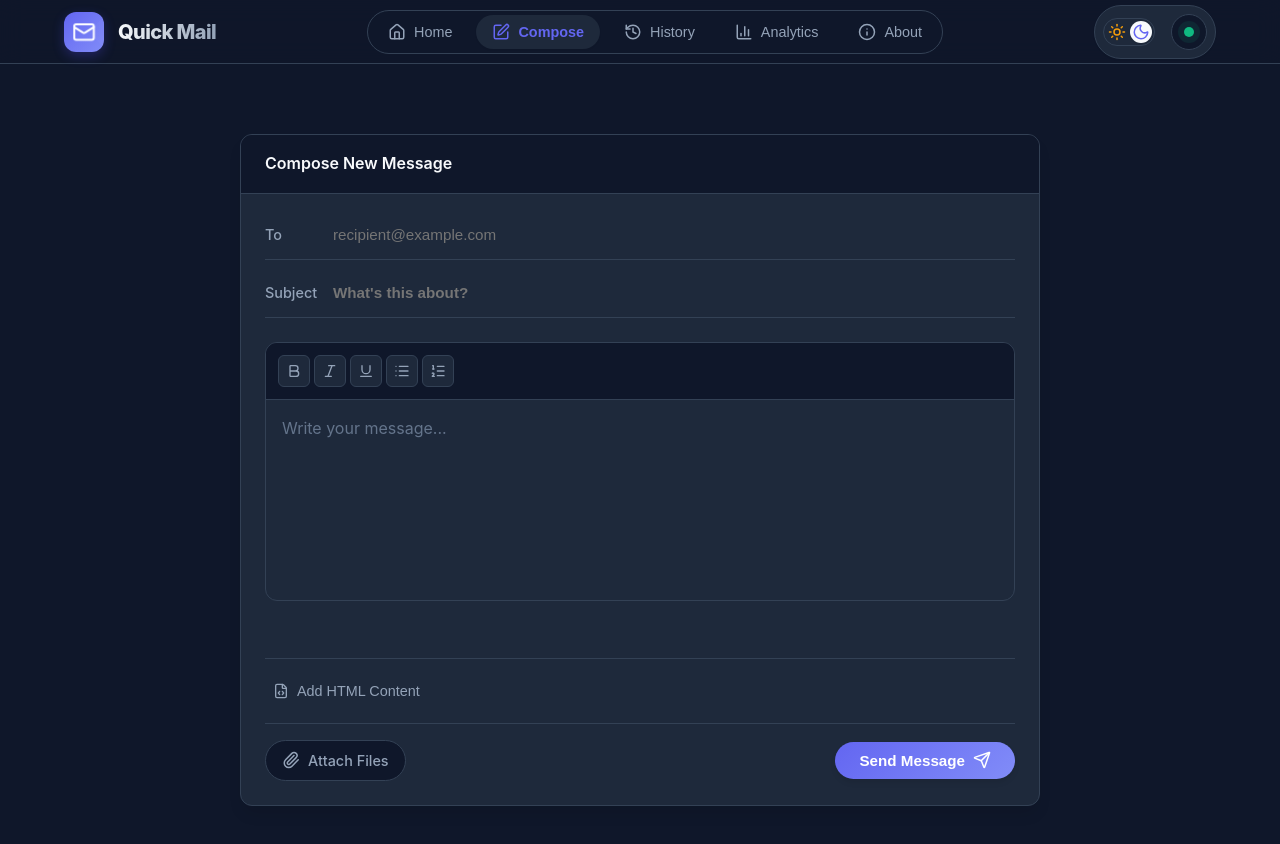
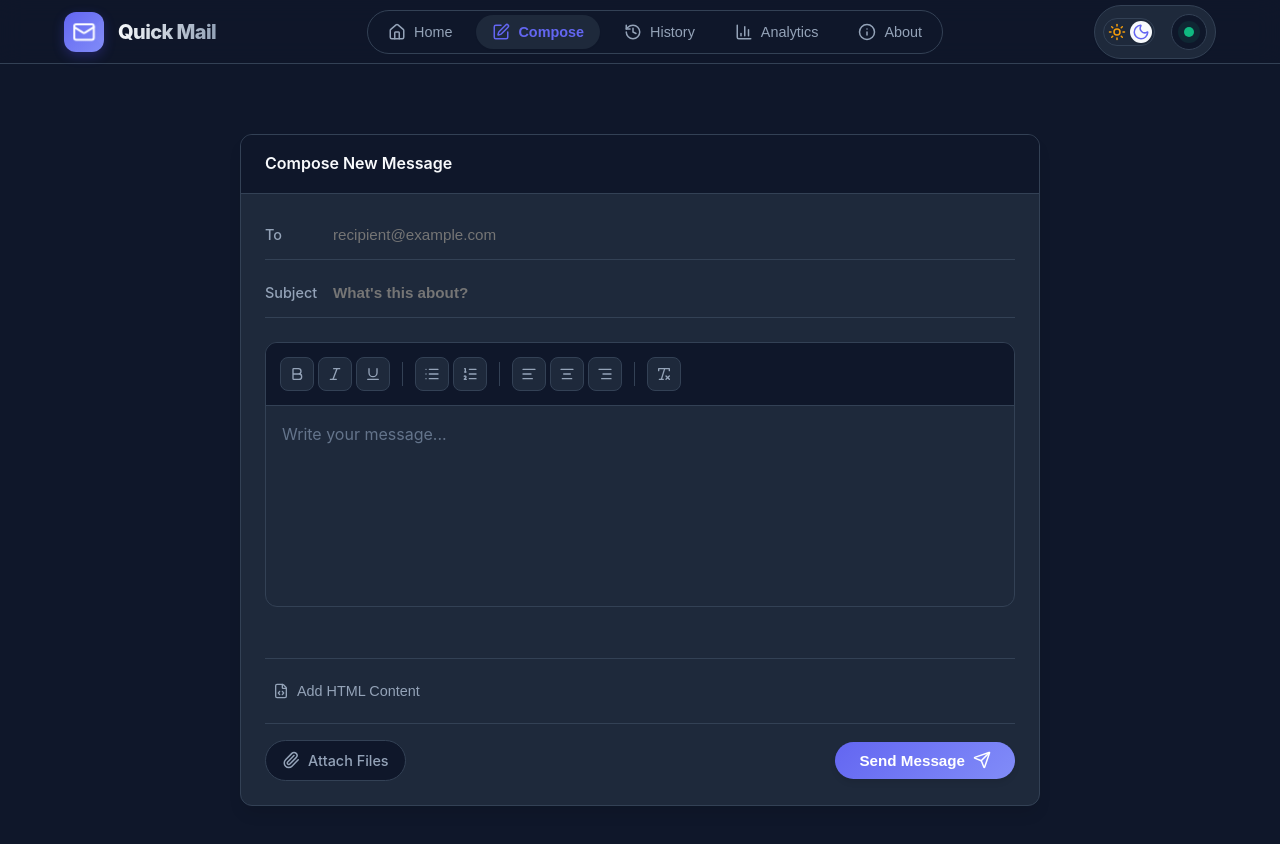
Before and after one commit to janak0ff/MERN-gmail-smpt, a React (Vite) app in the folder frontend/: page / in a window 1280 px wide. Both pictures are taken after a click on the button "Start Sending". Shown: the top 844 px of the page. Built offline with nearby package versions, Linux system fonts and the light colour scheme.

Commit message:
feat: Enhance simple editor with active button states, new formatting options, and improved toolbar styling.

```diff
--- a/frontend/src/App.css
+++ b/frontend/src/App.css
@@ -1390,46 +1390,74 @@ body {
   border: 1px solid var(--border-color);
   border-radius: var(--radius-lg);
   overflow: hidden;
-  transition: var(--transition);
+  transition: all 0.3s cubic-bezier(0.4, 0, 0.2, 1);
 }
 
 .simple-editor:focus-within {
   border-color: var(--primary);
-  box-shadow: 0 0 0 3px rgba(99, 102, 241, 0.1);
+  box-shadow: 0 0 0 4px rgba(99, 102, 241, 0.1);
 }
 
 .editor-toolbar {
   display: flex;
-  gap: 0.25rem;
-  padding: 0.75rem;
+  gap: 0.5rem;
+  padding: 0.875rem;
   background: var(--bg-main);
   border-bottom: 1px solid var(--border-color);
   flex-wrap: wrap;
+  align-items: center;
+}
+
+.toolbar-group {
+  display: flex;
+  gap: 0.25rem;
+}
+
+.toolbar-separator {
+  width: 1px;
+  height: 24px;
+  background: var(--border-color);
+  margin: 0 0.25rem;
 }
 
 .editor-btn {
   display: flex;
   align-items: center;
   justify-content: center;
-  width: 32px;
-  height: 32px;
+  width: 34px;
+  height: 34px;
   background: var(--bg-card);
   border: 1px solid var(--border-color);
-  border-radius: var(--radius-sm);
+  border-radius: var(--radius-md);
   color: var(--text-secondary);
   cursor: pointer;
-  transition: var(--transition);
+  transition: all 0.2s cubic-bezier(0.4, 0, 0.2, 1);
+  position: relative;
 }
 
 .editor-btn:hover {
+  background: rgba(99, 102, 241, 0.1);
+  color: var(--primary);
+  border-color: var(--primary);
+  transform: translateY(-2px);
+  box-shadow: 0 2px 8px rgba(99, 102, 241, 0.15);
+}
+
+.editor-btn:active {
+  transform: translateY(0);
+  box-shadow: none;
+}
+
+.editor-btn.active {
   background: var(--primary);
   color: white;
   border-color: var(--primary);
-  transform: translateY(-1px);
-}
-
-.editor-btn:active {
-  transform: translateY(0);
+  box-shadow: 0 2px 8px rgba(99, 102, 241, 0.3);
+}
+
+.editor-btn.active:hover {
+  background: var(--primary-hover);
+  border-color: var(--primary-hover);
 }
 
 .editor-content {
--- a/frontend/src/components/SimpleEditor.jsx
+++ b/frontend/src/components/SimpleEditor.jsx
@@ -1,9 +1,10 @@
-import React, { useRef, useEffect } from 'react';
-import { Bold, Italic, Underline, List, ListOrdered } from 'lucide-react';
+import React, { useRef, useEffect, useState } from 'react';
+import { Bold, Italic, Underline, List, ListOrdered, AlignLeft, AlignCenter, AlignRight, RemoveFormatting } from 'lucide-react';
 
 const SimpleEditor = ({ value, onChange, placeholder }) => {
     const editorRef = useRef(null);
     const isUpdating = useRef(false);
+    const [activeFormats, setActiveFormats] = useState(new Set());
 
     useEffect(() => {
         if (editorRef.current && !isUpdating.current) {
@@ -14,17 +15,40 @@ const SimpleEditor = ({ value, onChange, placeholder }) => {
         }
     }, [value]);
 
+    const updateActiveFormats = () => {
+        const active = new Set();
+        if (document.queryCommandState('bold')) active.add('bold');
+        if (document.queryCommandState('italic')) active.add('italic');
+        if (document.queryCommandState('underline')) active.add('underline');
+        if (document.queryCommandState('insertUnorderedList')) active.add('insertUnorderedList');
+        if (document.queryCommandState('insertOrderedList')) active.add('insertOrderedList');
+        if (document.queryCommandState('justifyLeft')) active.add('justifyLeft');
+        if (document.queryCommandState('justifyCenter')) active.add('justifyCenter');
+        if (document.queryCommandState('justifyRight')) active.add('justifyRight');
+        setActiveFormats(active);
+    };
+
     const handleInput = () => {
         if (editorRef.current) {
             isUpdating.current = true;
             const htmlContent = editorRef.current.innerHTML;
             const textContent = editorRef.current.innerText;
             onChange({ html: htmlContent, text: textContent });
+            updateActiveFormats();
             setTimeout(() => {
                 isUpdating.current = false;
             }, 0);
         }
     };
+
+    const handleSelectionChange = () => {
+        updateActiveFormats();
+    };
+
+    useEffect(() => {
+        document.addEventListener('selectionchange', handleSelectionChange);
+        return () => document.removeEventListener('selectionchange', handleSelectionChange);
+    }, []);
 
     const execCommand = (command, value = null) => {
         document.execCommand(command, false, value);
@@ -32,22 +56,38 @@ const SimpleEditor = ({ value, onChange, placeholder }) => {
         handleInput();
     };
 
-    const formatButtons = [
-        { command: 'bold', icon: Bold, label: 'Bold' },
-        { command: 'italic', icon: Italic, label: 'Italic' },
-        { command: 'underline', icon: Underline, label: 'Underline' },
+    const buttonGroups = [
+        [
+            { command: 'bold', icon: Bold, label: 'Bold (Ctrl+B)' },
+            { command: 'italic', icon: Italic, label: 'Italic (Ctrl+I)' },
+            { command: 'underline', icon: Underline, label: 'Underline (Ctrl+U)' }
+        ],
+        [
             { command: 'insertUnorderedList', icon: List, label: 'Bullet List' },
             { command: 'insertOrderedList', icon: ListOrdered, label: 'Numbered List' }
+        ],
+        [
+            { command: 'justifyLeft', icon: AlignLeft, label: 'Align Left' },
+            { command: 'justifyCenter', icon: AlignCenter, label: 'Align Center' },
+            { command: 'justifyRight', icon: AlignRight, label: 'Align Right' }
+        ],
+        [
+            { command: 'removeFormat', icon: RemoveFormatting, label: 'Clear Formatting' }
+        ]
     ];
 
     return (
         <div className="simple-editor">
             <div className="editor-toolbar">
-                {formatButtons.map(({ command, icon: Icon, label }) => (
+                {buttonGroups.map((group, groupIndex) => (
+                    <React.Fragment key={groupIndex}>
+                        {groupIndex > 0 && <div className="toolbar-separator" />}
+                        <div className="toolbar-group">
+                            {group.map(({ command, icon: Icon, label }) => (
                                 <button
                                     key={command}
                                     type="button"
-                        className="editor-btn"
+                                    className={`editor-btn ${activeFormats.has(command) ? 'active' : ''}`}
                                     onClick={() => execCommand(command)}
                                     title={label}
                                     aria-label={label}
@@ -56,11 +96,16 @@ const SimpleEditor = ({ value, onChange, placeholder }) => {
                                 </button>
                             ))}
                         </div>
+                    </React.Fragment>
+                ))}
+            </div>
             <div
                 ref={editorRef}
                 className="editor-content"
                 contentEditable
                 onInput={handleInput}
+                onMouseUp={updateActiveFormats}
+                onKeyUp={updateActiveFormats}
                 data-placeholder={placeholder}
                 suppressContentEditableWarning
             />
```
Lines whose indentation alone changed are shown as unchanged.
